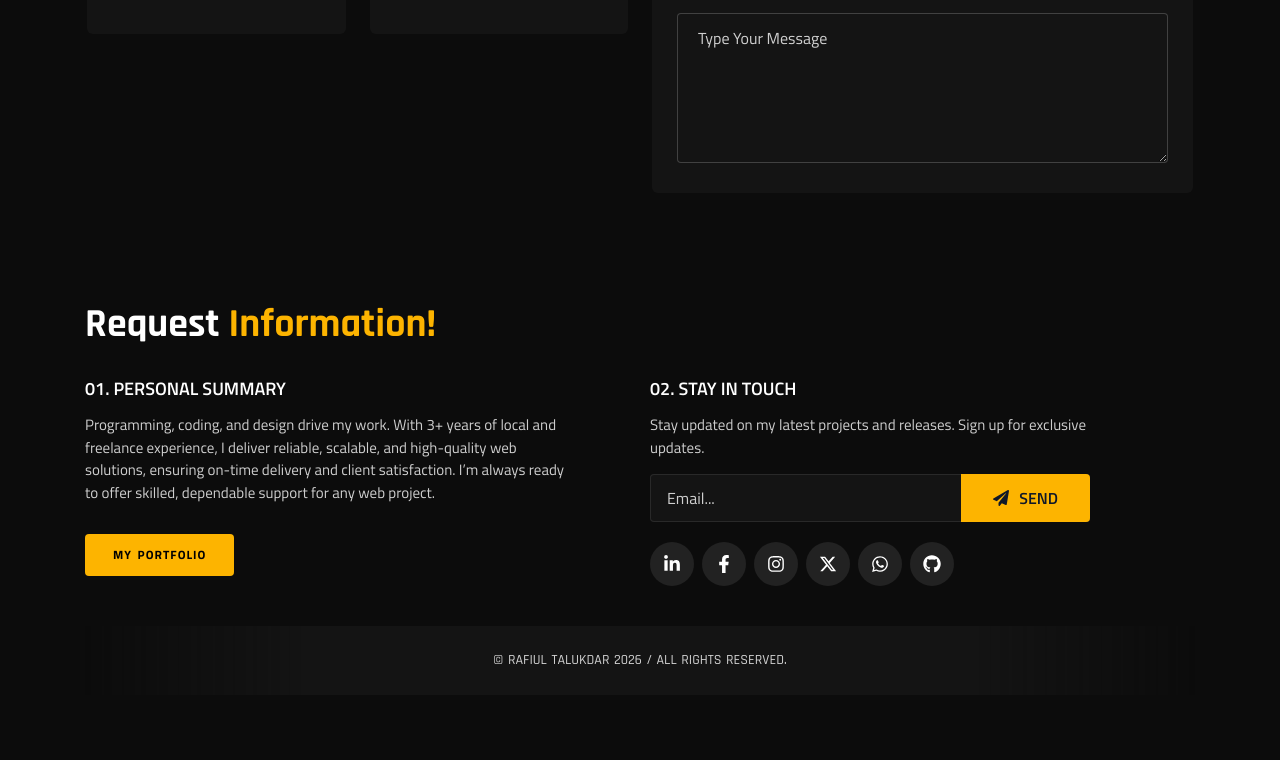
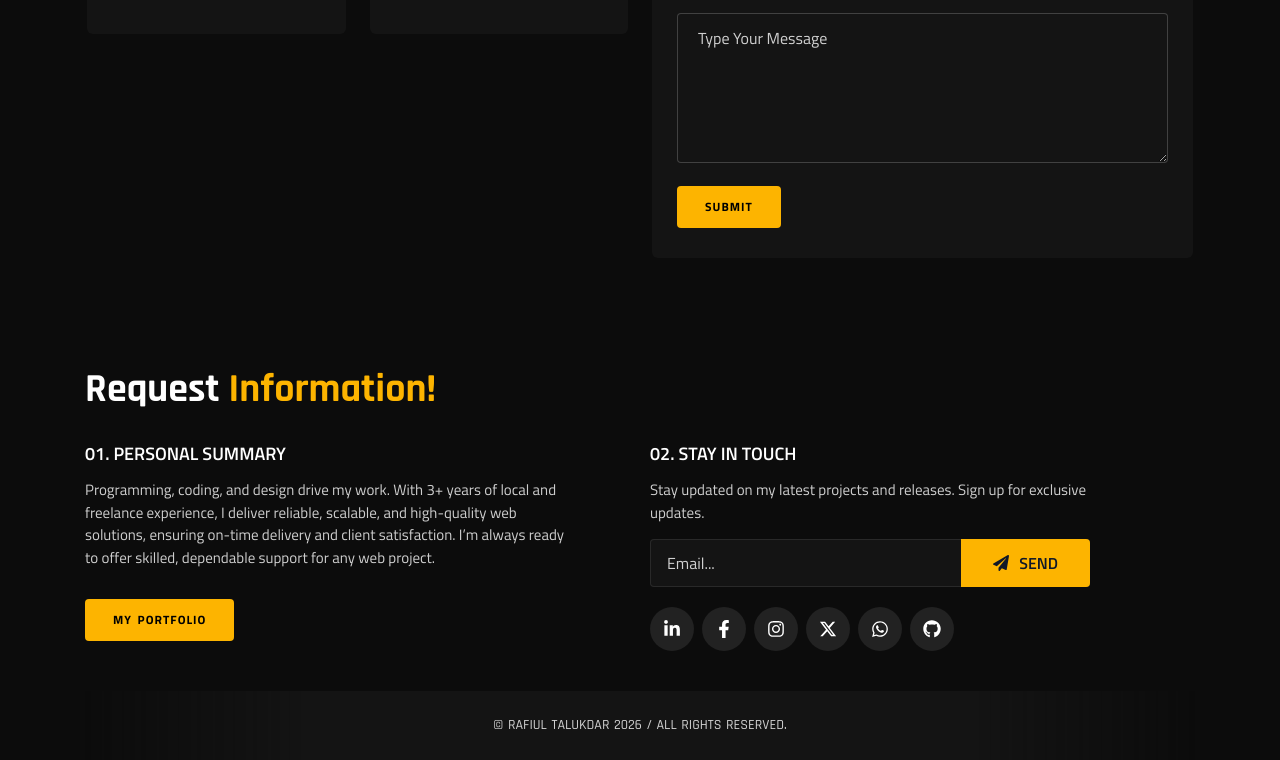
Before and after one commit to rafiultalukdar1/react-portfolio, a React (Vite) app: page /contact in a window 1280 px wide. Shown: the part 703-1463 px from the top of the page. Before the commit the page ends 1398 px from the top, so only its background shows below. Built offline with nearby package versions, Linux system fonts and the light colour scheme; a web font is replaced by a local one.

Commit message:
Fix Years

```diff
--- a/src/pages/Contact/ContactComponents/ContactInfo.jsx
+++ b/src/pages/Contact/ContactComponents/ContactInfo.jsx
@@ -78,6 +78,9 @@ const ContactInfo = () => {
                                     <input name="email" type="email" placeholder="Email ID" className='input-class'/>
                                     <input name="subject" type="text" placeholder="Subject" className='input-class'/>
                                     <textarea name="textarea" placeholder="Type Your Message" className='input-class min-h-30 sm:min-h-37.5 py-2.5'/>
+                                    <div className='pt-2'>
+                                        <button type="submit" className='custom-btn'>Submit</button>
+                                    </div>
                                 </form>
                             </div>
                         </div>
--- a/src/pages/Home/HomeComponents/AboutMe.jsx
+++ b/src/pages/Home/HomeComponents/AboutMe.jsx
@@ -13,6 +13,10 @@ const code = `const rafi = {
 
 const AboutMe = () => {
 
+    const startYear = 2023;
+    const currentYear = new Date().getFullYear();
+    const experience = currentYear - startYear;
+
     const profileInfo = [
         { label: "Name", value: "Rafiul Talukdar" },
         { label: "Date of Birth", value: "29 April 2006" },
@@ -24,7 +28,7 @@ const AboutMe = () => {
     const professionalInfo = [
         { label: "Degree", value: "Diploma in Engineering (Computer)" },
         { label: "Profession", value: "Web Developer" },
-        { label: "Experience", value: "3 Years" },
+        { label: "Experience", value: `${experience} Years` },
         { label: "Languages", value: "Bangla, English" },
         { label: "Phone", value: "01720229887" },
         { label: "E-mail", value: "rafiultalukdar007@gmail.com" },
--- a/src/pages/Home/HomeComponents/Experience.jsx
+++ b/src/pages/Home/HomeComponents/Experience.jsx
@@ -29,6 +29,10 @@ const Experience = () => {
         },
     ];
 
+    const startYear = 2023;
+    const currentYear = new Date().getFullYear();
+    const experienceYears = currentYear - startYear;
+
     // Customs Hover
     const handleMouseMove = (e) => {
         const card = e.currentTarget;
@@ -50,7 +54,7 @@ const Experience = () => {
                     <div className='grid grid-cols-1 lg:grid-cols-2 gap-5 xl:gap-7.5 mt-3.75 sm:mt-6.25'>
                         <div className='p-6.25 sm:p-7.5 bg-linear-to-br from-[#0C0C0C] to-[#fdb50081] rounded-xl sm:rounded-[20px] h-full flex flex-col justify-between'>
                             <div className='flex items-center gap-5 md:gap-7 lg:gap-8 xl:gap-12'>
-                                <h1 className='text-primary font-rajdhani text-[65px] md:text-[80px] lg:text-[100px] xl:text-[120px] font-extrabold leading-tight'>03+</h1>
+                                <h1 className='text-primary font-rajdhani text-[65px] md:text-[80px] lg:text-[100px] xl:text-[120px] font-extrabold leading-tight'>{experienceYears.toString().padStart(2, "0")}+</h1>
                                 <h3 className='text-white font-rajdhani text-[30px] sm:text-[36px] md:text-[42px] lg:text-[48px] font-bold leading-none capitalize'>Years Of experience</h3>
                             </div>
                             <p className='font-titillium text-white text-[16px] pt-2.5'>I deliver end-to-end digital solutions, including design, development, bug fixes, and redesigns. My work focuses on responsive layouts, clean and maintainable code, and optimized performance to create seamless, user-friendly experiences.</p>
--- a/src/pages/Shared/Footer.jsx
+++ b/src/pages/Shared/Footer.jsx
@@ -6,6 +6,10 @@ import { FaXTwitter } from "react-icons/fa6";
 const Footer = () => {
 
     const year = new Date().getFullYear();
+
+    const startYear = 2023;
+    const currentYear = new Date().getFullYear();
+    const experienceYears = currentYear - startYear;
 
     const socials = [
         { icon: <FaLinkedinIn />, link: "https://www.linkedin.com/in/rafiultalukdar/" },
@@ -25,7 +29,7 @@ const Footer = () => {
                     <div className='grid grid-cols-1 md:grid-cols-2 gap-5 gap-y-7.5 mt-5'>
                         <div>
                             <h4 className='font-titillium text-[18px] text-white font-semibold uppercase mb-3'>01. Personal Summary</h4>
-                            <p className='text-color text-[15px] font-titillium max-w-120'>Programming, coding, and design drive my work. With 3+ years of local and freelance experience, I deliver reliable, scalable, and high-quality web solutions, ensuring on-time delivery and client satisfaction. I’m always ready to offer skilled, dependable support for any web project.</p>
+                            <p className='text-color text-[15px] font-titillium max-w-120'>Programming, coding, and design drive my work. With {experienceYears}+ years of local and freelance experience, I deliver reliable, scalable, and high-quality web solutions, ensuring on-time delivery and client satisfaction. I’m always ready to offer skilled, dependable support for any web project.</p>
                             <button className='custom-btn mt-7.5'><NavLink to='/projects'>My Portfolio</NavLink></button>
                             {/* <div className='flex flex-wrap items-center gap-x-2 gap-y-2.5 menu-social mt-3.75'>
                                 {socials.map((items, i) => ( <a key={i} href={items.link} target="_blank" rel="noopener noreferrer"> {items.icon} </a> ))}
```
